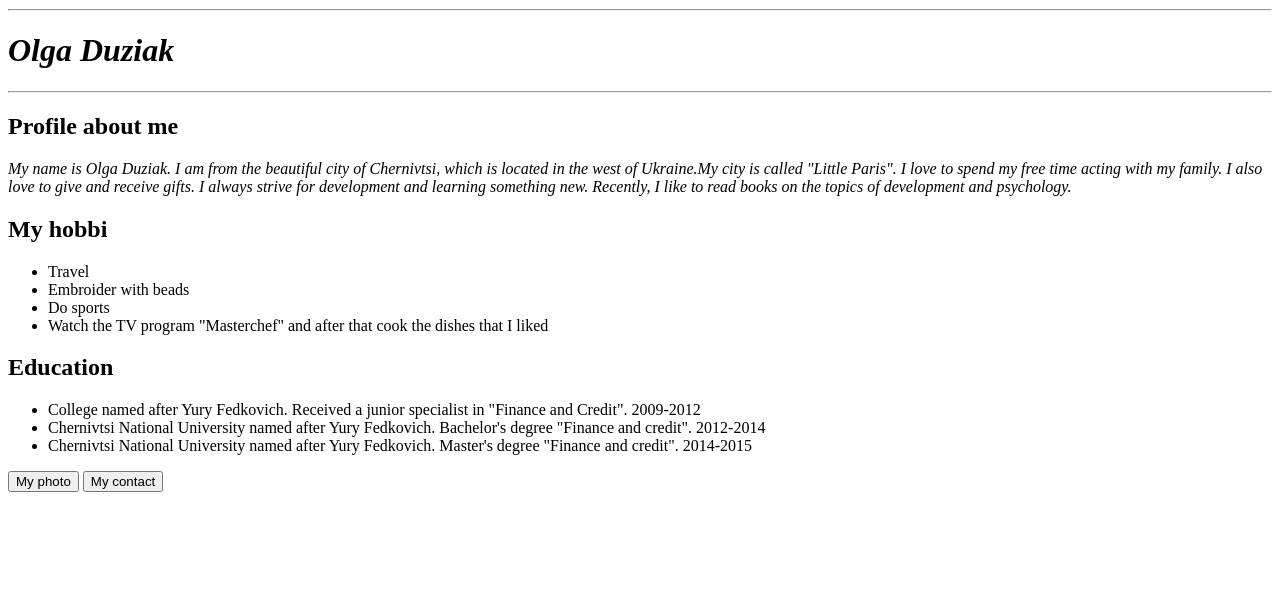
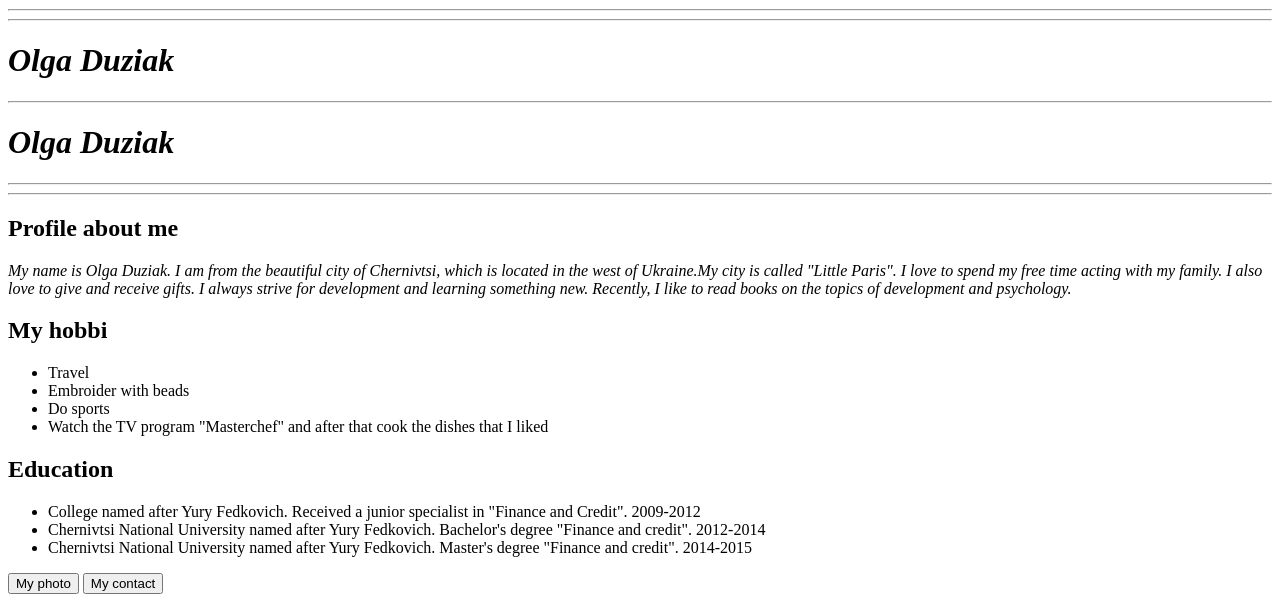
Before and after one commit to Olga-Duziak/MyHomework1, a plain HTML site: page Index.html in a window 1280 px wide. Shown: the part 261-863 px from the top of the page. Before the commit the page ends 800 px from the top, so only its background shows below. Drawn offline with Linux system fonts and the light colour scheme.

Commit message:
add a new change

```diff
--- a/Index.html
+++ b/Index.html
@@ -7,7 +7,11 @@
 
 <img src="C:\Homework\photo\photo8.jpg"  width="200" height="250">
 <hr>
+<hr>
 <h1><em>Olga Duziak</em></h1>
+<hr>
+<h1><em>Olga Duziak</em></h1>
+<hr>
 <hr>
 <h2>Profile about me</h2>
 <p><em>My name is Olga Duziak. I am from the beautiful city of Chernivtsi, which is located in the west of Ukraine.My city is called "Little Paris".
```
